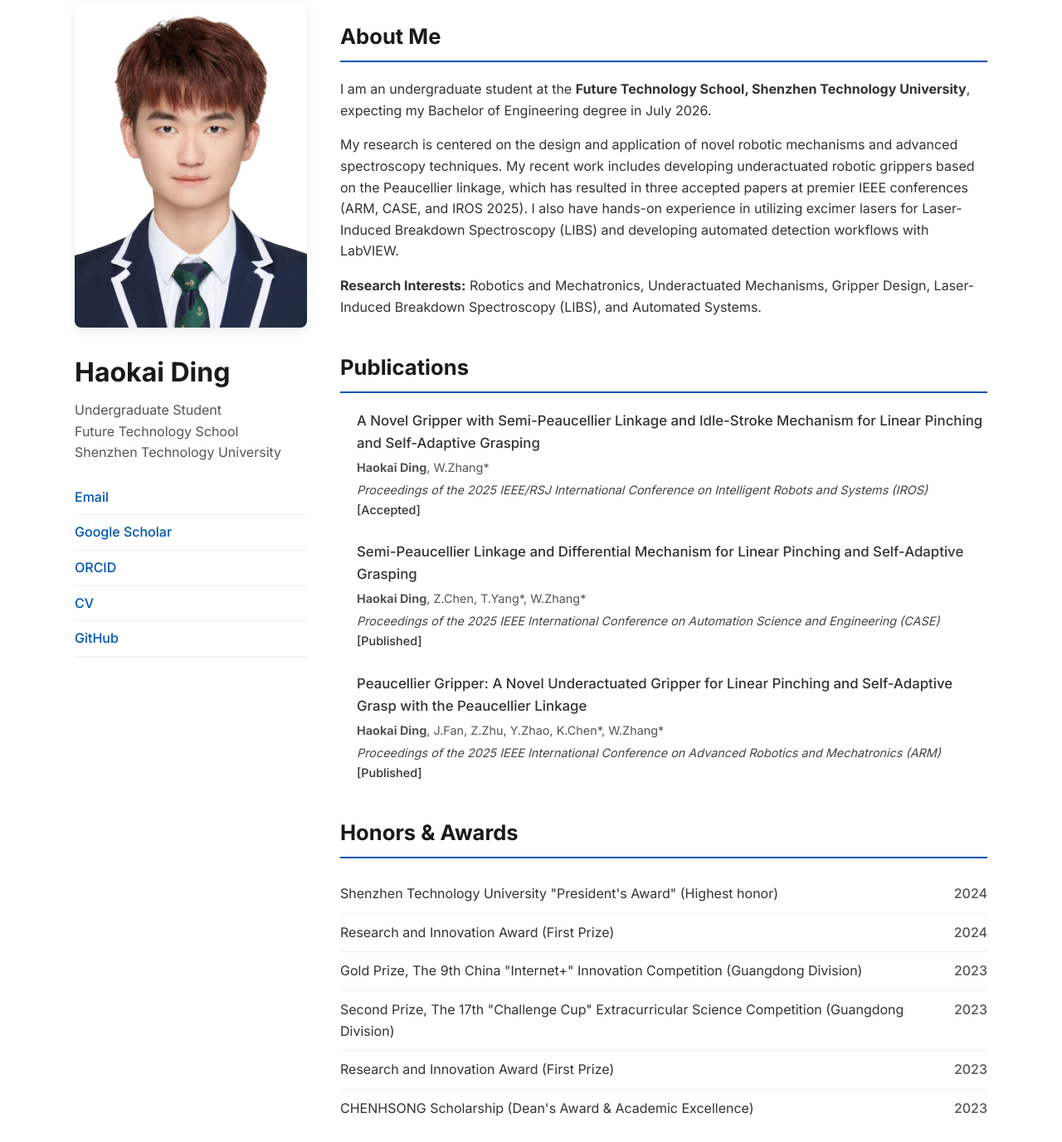
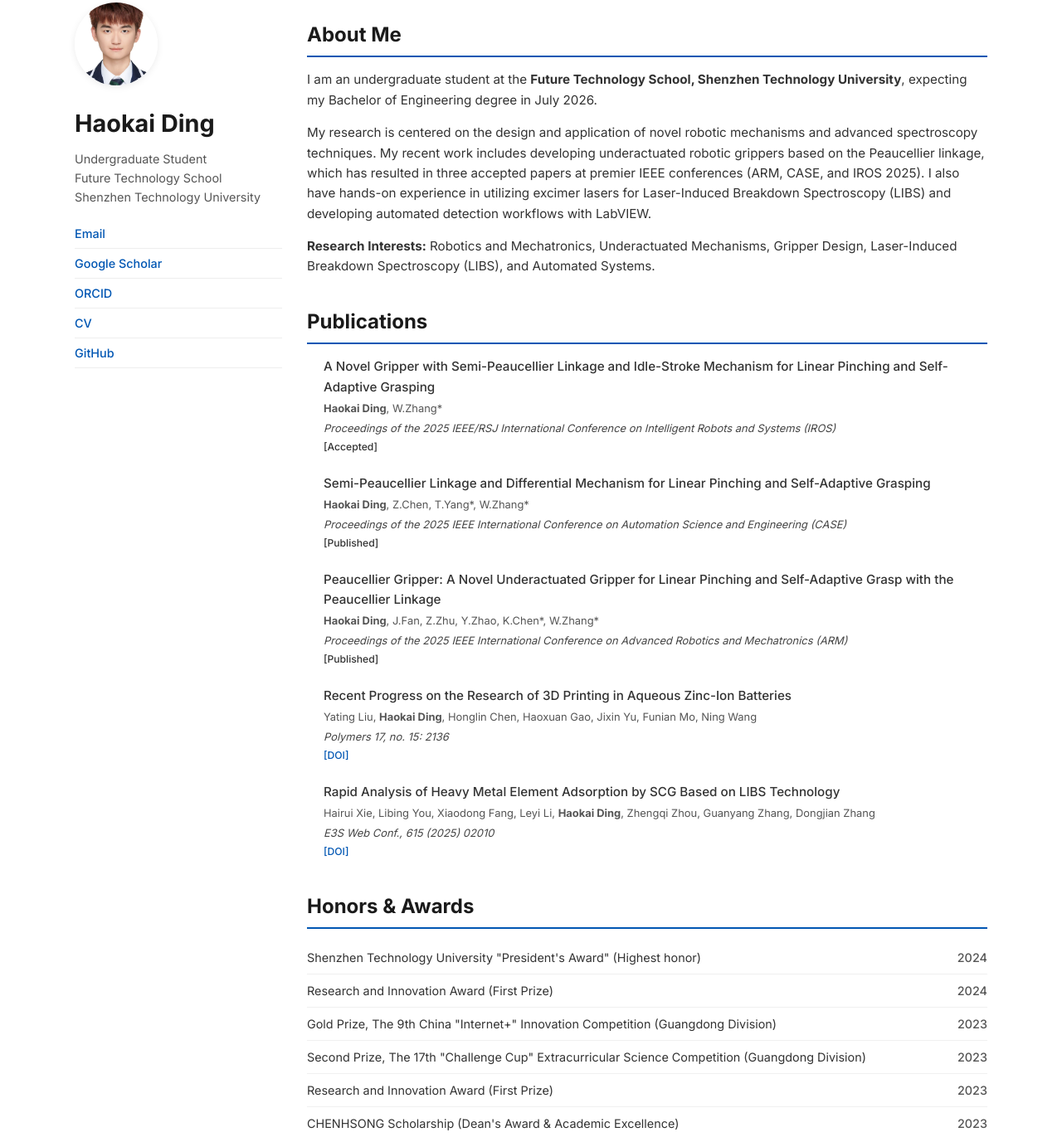
Before and after one commit to hkding0125/hkding0125.github.io, a plain HTML site: page index.html in a window 1280 px wide. Shown: the part 37-1414 px from the top of the page at 83% size. Drawn offline with Linux system fonts and the light colour scheme.

Commit message:
Update index.html

```diff
--- a/index.html
+++ b/index.html
@@ -4,9 +4,7 @@
     <meta charset="UTF-8">
     <title>Haokai Ding - Academic Homepage</title>
     <meta name="viewport" content="width=device-width, initial-scale=1.0">
-
     <link href="https://fonts.googleapis.com/css2?family=Inter:wght@400;500;700&display=swap" rel="stylesheet">
-
     <style>
         /* --- General Style Reset & Typography --- */
         body {
@@ -30,38 +28,41 @@ body {
 
         /* --- Right Sidebar (Profile) --- */
         .sidebar {
-  width: 280px;
+            width: 250px; /* Slightly reduced width */
             flex-shrink: 0;
-  padding-right: 40px;
+            padding-right: 30px; /* Adjusted padding */
             position: sticky;
             top: 40px;
             align-self: flex-start;
         }
         .sidebar img {
-  width: 100%;
-  border-radius: 8px;
-  margin-bottom: 20px;
-  box-shadow: 0 4px 12px rgba(0,0,0,0.08);
+            width: 100px; /* Smaller image */
+            height: 100px;
+            border-radius: 50%; /* Make it circular */
+            object-fit: cover; /* Ensure the image fills the circle without distortion */
+            margin-bottom: 15px;
+            box-shadow: 0 2px 8px rgba(0,0,0,0.08);
         }
         .sidebar h1 {
-  font-size: 2em;
+            font-size: 1.8em;
             font-weight: 700;
             margin: 0 0 8px 0;
             color: #1a1a1a;
         }
         .sidebar p {
-  font-size: 1em;
+            font-size: 0.9em;
             color: #555;
-  margin: 0 0 20px 0;
+            margin: 0 0 15px 0;
         }
         .sidebar-links a {
             display: block;
             text-decoration: none;
             color: #0056b3;
             font-weight: 500;
-  padding: 8px 0;
+            padding: 6px 0;
             border-bottom: 1px solid #eee;
             transition: color 0.2s;
+            font-size: 0.9em; /* Slightly smaller link font */
         }
         .sidebar-links a:hover {
             color: #003d7a;
@@ -72,18 +73,19 @@ body {
             flex-grow: 1;
         }
         section {
-  margin-bottom: 40px;
+            margin-bottom: 35px; /* Slightly reduced section margin */
         }
         h2 {
-  font-size: 1.6em;
+            font-size: 1.5em;
             font-weight: 700;
             color: #1a1a1a;
             border-bottom: 2px solid #0056b3;
-  padding-bottom: 8px;
-  margin-bottom: 20px;
+            padding-bottom: 6px;
+            margin-bottom: 15px;
         }
         .main-content p, .main-content ul {
-  margin-bottom: 1em;
+            margin-bottom: 0.9em;
+            font-size: 0.95em;
         }
         .main-content ul {
             list-style-position: outside;
@@ -96,28 +98,28 @@ h2 {
             padding: 0;
         }
         .publication-item {
-  margin-bottom: 25px;
+            margin-bottom: 20px;
         }
         .pub-title {
             font-weight: 500;
-  font-size: 1.05em;
-  margin-bottom: 4px;
+            font-size: 1em;
+            margin-bottom: 3px;
         }
         .pub-authors {
-  font-size: 0.9em;
+            font-size: 0.85em;
             color: #555;
-  margin-bottom: 4px;
+            margin-bottom: 3px;
         }
         .pub-venue {
-  font-size: 0.9em;
+            font-size: 0.85em;
             font-style: italic;
             color: #444;
         }
         .pub-links a {
-  margin-right: 12px;
+            margin-right: 10px;
             text-decoration: none;
             font-weight: 500;
-  font-size: 0.9em;
+            font-size: 0.8em;
             color: #0056b3;
         }
         .pub-links a:hover {
@@ -132,8 +134,9 @@ h2 {
         .award-item {
             display: flex;
             justify-content: space-between;
-  padding: 10px 0;
+            padding: 8px 0;
             border-bottom: 1px solid #f0f0f0;
+            font-size: 0.9em;
         }
         .award-item:last-child {
             border-bottom: none;
@@ -159,23 +162,21 @@ h2 {
                 width: 100%;
                 padding-right: 0;
                 text-align: center;
-    margin-bottom: 40px;
+                margin-bottom: 30px;
             }
             .sidebar img {
-    width: 150px;
-    height: 150px;
-    object-fit: cover;
-    border-radius: 50%;
-  }
-  .sidebar-links a {
-    display: inline-block;
-    margin: 0 10px;
-    border-bottom: none;
+                width: 100px;
+                height: 100px;
             }
             .sidebar-links {
                 display: flex;
                 justify-content: center;
                 flex-wrap: wrap;
+            }
+            .sidebar-links a {
+                display: inline-block;
+                margin: 0 8px;
+                border-bottom: none;
             }
         }
     </style>
@@ -195,7 +196,8 @@ h2 {
             <a href="mailto:hk_ding@outlook.com">Email</a>
             <a href="https://scholar.google.com/citations?user=ikir1CUAAAAJ&hl=en" target="_blank">Google Scholar</a>
             <a href="https://orcid.org/0009-0001-6158-9897" target="_blank">ORCID</a>
-      <a href="#">CV</a> <a href="[Your GitHub URL]" target="_blank">GitHub</a>
+            <a href="#">CV</a>
+            <a href="[Your GitHub URL]" target="_blank">GitHub</a>
         </div>
     </aside>
 
@@ -240,6 +242,22 @@ h2 {
                         <a href="#" style="color: #333; pointer-events: none;">[Published]</a>
                     </div>
                 </li>
+                <li class="publication-item" data-year="2025">
+                    <div class="pub-title">Recent Progress on the Research of 3D Printing in Aqueous Zinc-Ion Batteries</div>
+                    <div class="pub-authors">Yating Liu, <b>Haokai Ding</b>, Honglin Chen, Haoxuan Gao, Jixin Yu, Funian Mo, Ning Wang</div>
+                    <div class="pub-venue">Polymers 17, no. 15: 2136</div>
+                    <div class="pub-links">
+                        <a href="https://doi.org/10.3390/polym17152136" target="_blank">[DOI]</a>
+                    </div>
+                </li>
+                <li class="publication-item" data-year="2025">
+                    <div class="pub-title">Rapid Analysis of Heavy Metal Element Adsorption by SCG Based on LIBS Technology</div>
+                    <div class="pub-authors">Hairui Xie, Libing You, Xiaodong Fang, Leyi Li, <b>Haokai Ding</b>, Zhengqi Zhou, Guanyang Zhang, Dongjian Zhang</div>
+                    <div class="pub-venue">E3S Web Conf., 615 (2025) 02010</div>
+                    <div class="pub-links">
+                        <a href="https://doi.org/10.1051/e3sconf/202561502010" target="_blank">[DOI]</a>
+                    </div>
+                </li>
             </ul>
         </section>
 
```
Lines whose indentation alone changed are shown as unchanged.
